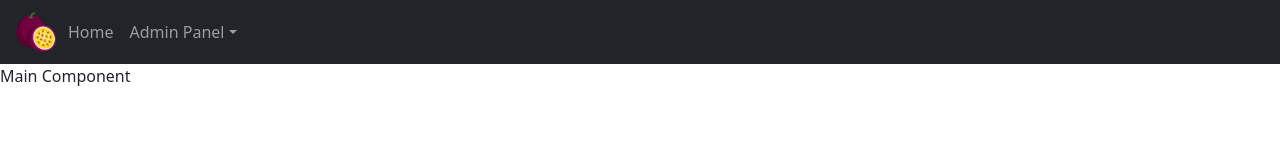
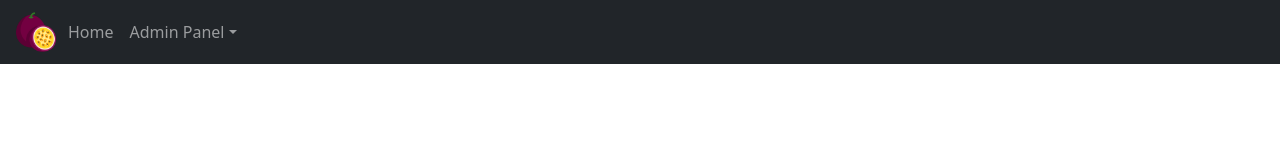
Before and after one commit to Timek12/passionfruit, a React (Create React App) app: page / in a window 1280 px wide. Shown: the top 160 px of the page. Built offline with nearby package versions, Linux system fonts and the light colour scheme.

Commit message:
Set text to white

```diff
--- a/src/Container/App.tsx
+++ b/src/Container/App.tsx
@@ -4,7 +4,7 @@ import { Footer, Header } from "../Components/Layout";
 
 function App() {
   return (
-    <div>
+    <div className="text-white">
       <Header />
       Main Component
       <Footer />
```
